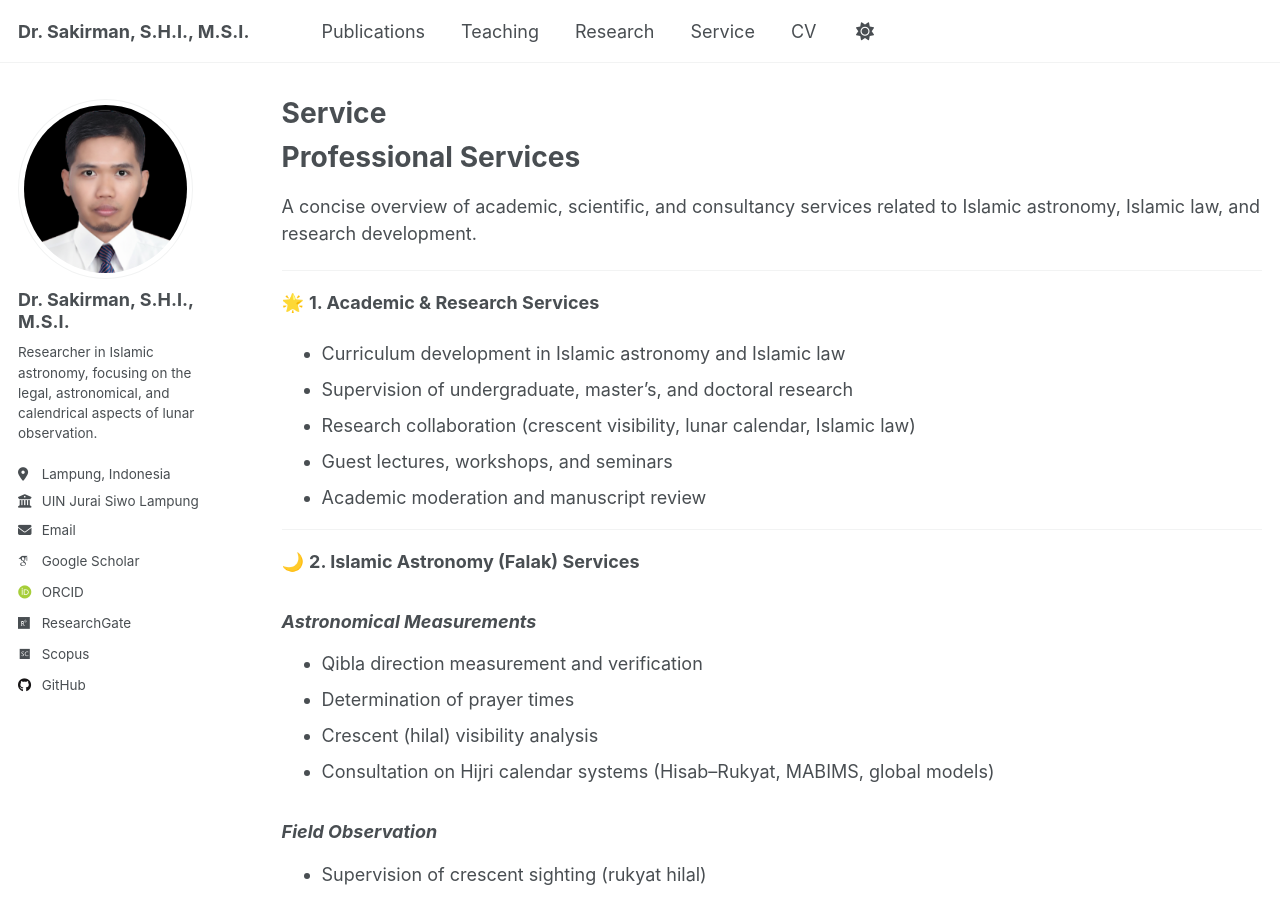
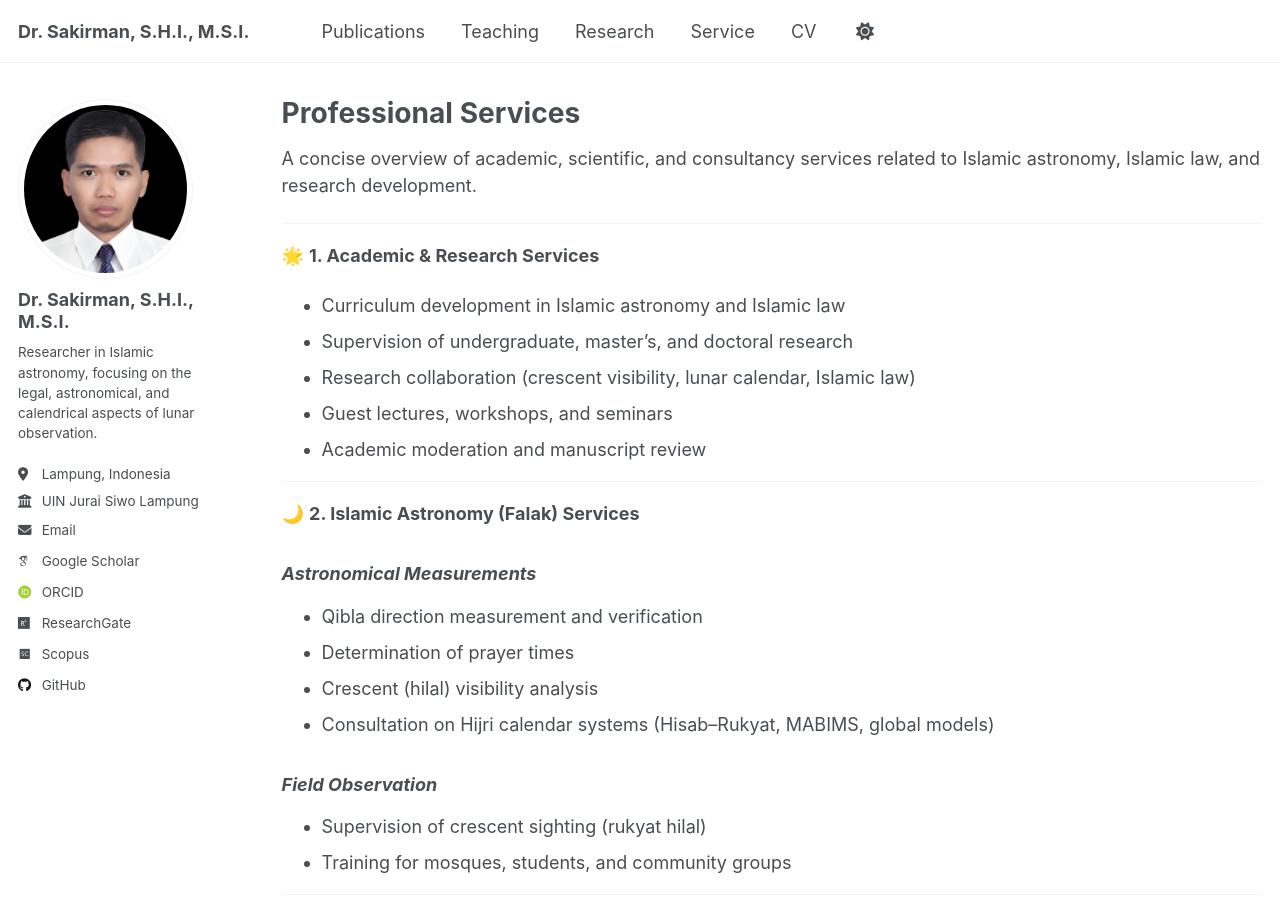
Before and after one commit to sakir-man/sakir-man.github.io, a Jekyll site: the page built from _pages/service.md, in a window 1280 px wide and 900 px high. Built offline with Jekyll 4.4.1, drawn with Linux system fonts in a browser that asks for light colours; some web fonts are replaced; a script that is not in the unit is left out.

Commit message:
Update service.md

```diff
--- a/_pages/service.md
+++ b/_pages/service.md
@@ -1,13 +1,11 @@
 ---
 layout: archive
-title: "Service"
+title: "Professional Services"
 permalink: /service/
 author_profile: true
 redirect_from:
   - /resume
 ---
-
-# **Professional Services**
 
 A concise overview of academic, scientific, and consultancy services related to Islamic astronomy, Islamic law, and research development.
 
```
